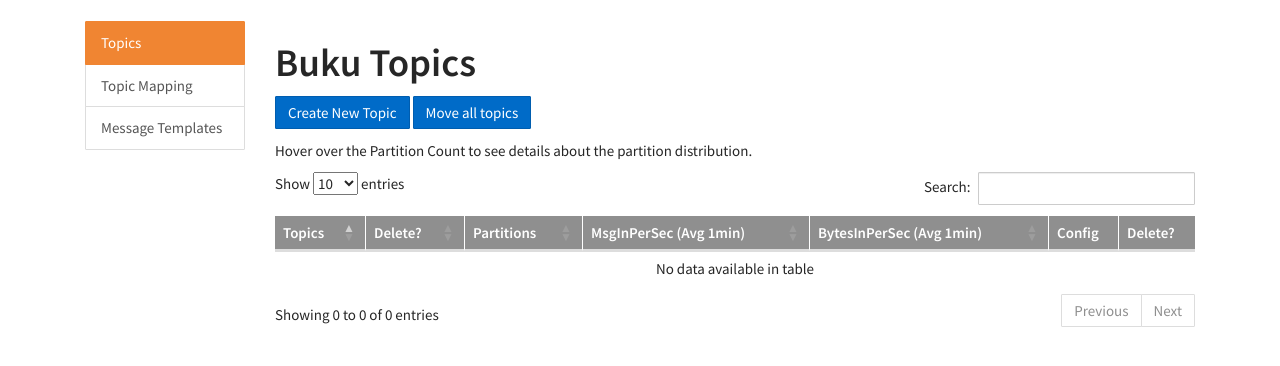
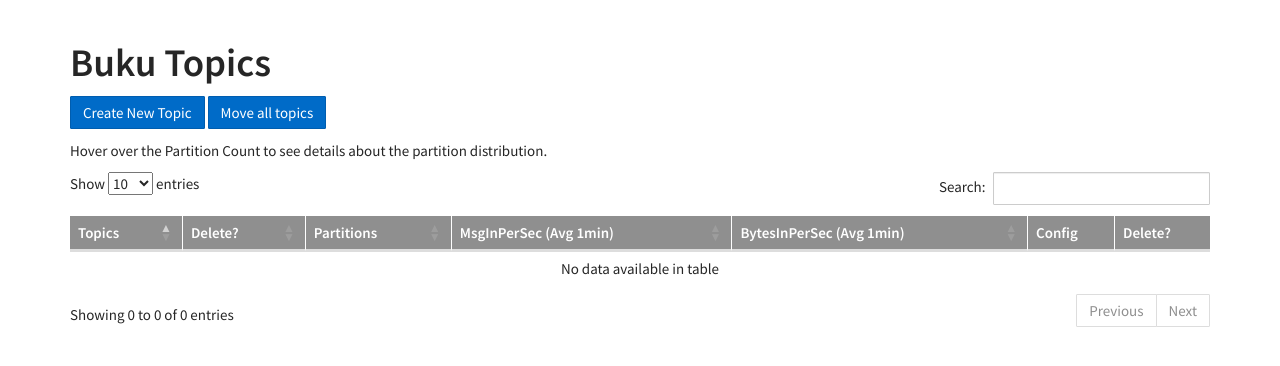
Before and after one commit to HungUnicorn/saiki-pemetaan, a Flask app: template app/templates/topics.html in a window 1280 px wide. Shown: the part 52-418 px from the top of the page. Run offline with Flask 2, Linux system fonts and the light colour scheme; the template is opened without the code that fills it, so the values that code supplies are empty; parts of the project's set-up code (start-up, migrations or seed data) failed here and were passed over; some libraries are stand-ins or nearby versions.

Commit message:
Revert "first version of packing the topic related things together"
This reverts commit 7101df45abbfa8b29df546e5442b791509b29887.

```diff
--- a/app/templates/topics.html
+++ b/app/templates/topics.html
@@ -42,14 +42,6 @@
 {% block content %}
 {{util.flashed_messages(dismissible=True)}}
     <div class="container">
-      <div class="col-md-2">
-        <div class="list-group">
-          <a class="list-group-item active" href="{{url_for('.topics')}}">Topics</a>
-          <a class="list-group-item" href="{{url_for('.topic_mapping')}}">Topic Mapping</a>
-          <a class="list-group-item" href="{{url_for('.saiki_templates')}}">Message Templates</a>
-        </div>
-      </div>
-      <div class="col-md-10">
       <h1>Buku Topics</h1>
       <p>
         <a class="btn btn-info" role="button" href="{{url_for('.create_topic')}}">Create New Topic</a>
@@ -85,5 +77,5 @@
         </tbody>
       </table>
     </div>
-    </div>
+
 {% endblock %}
```
Lines whose indentation alone changed are shown as unchanged.
